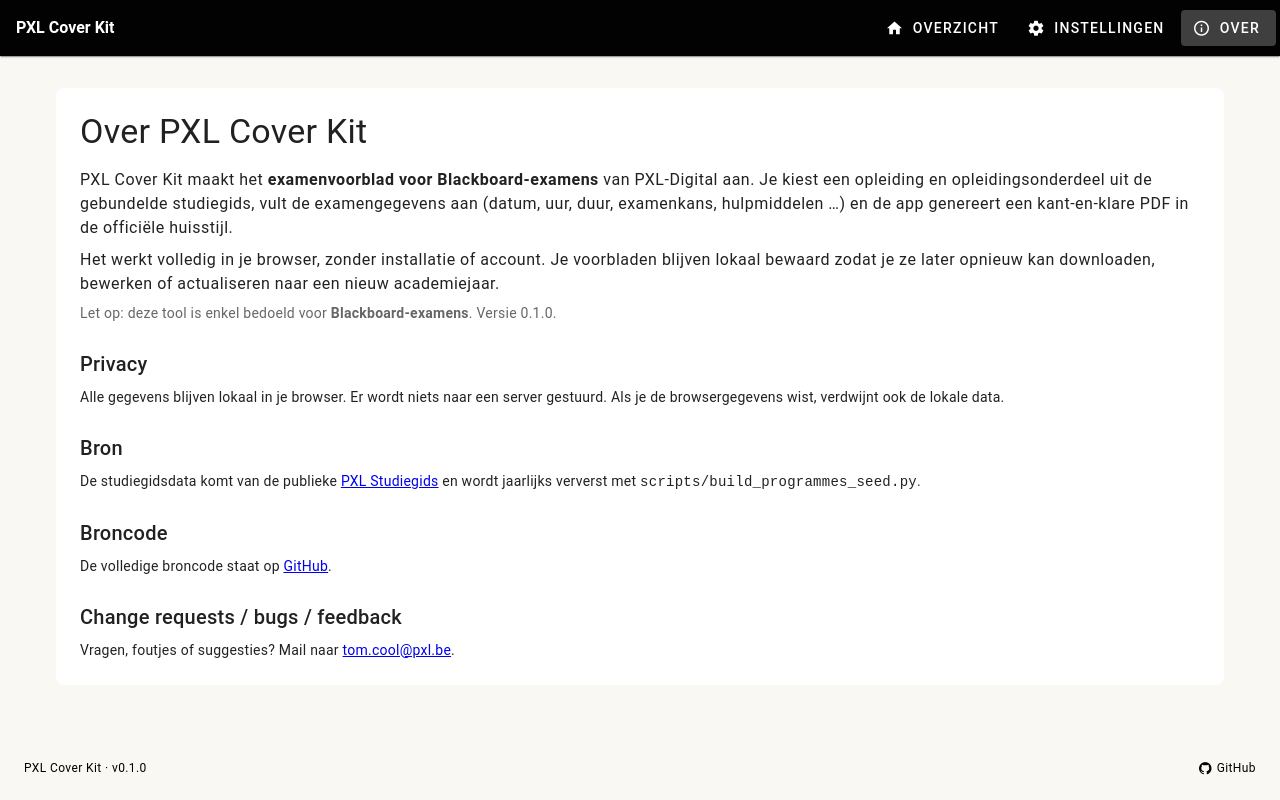
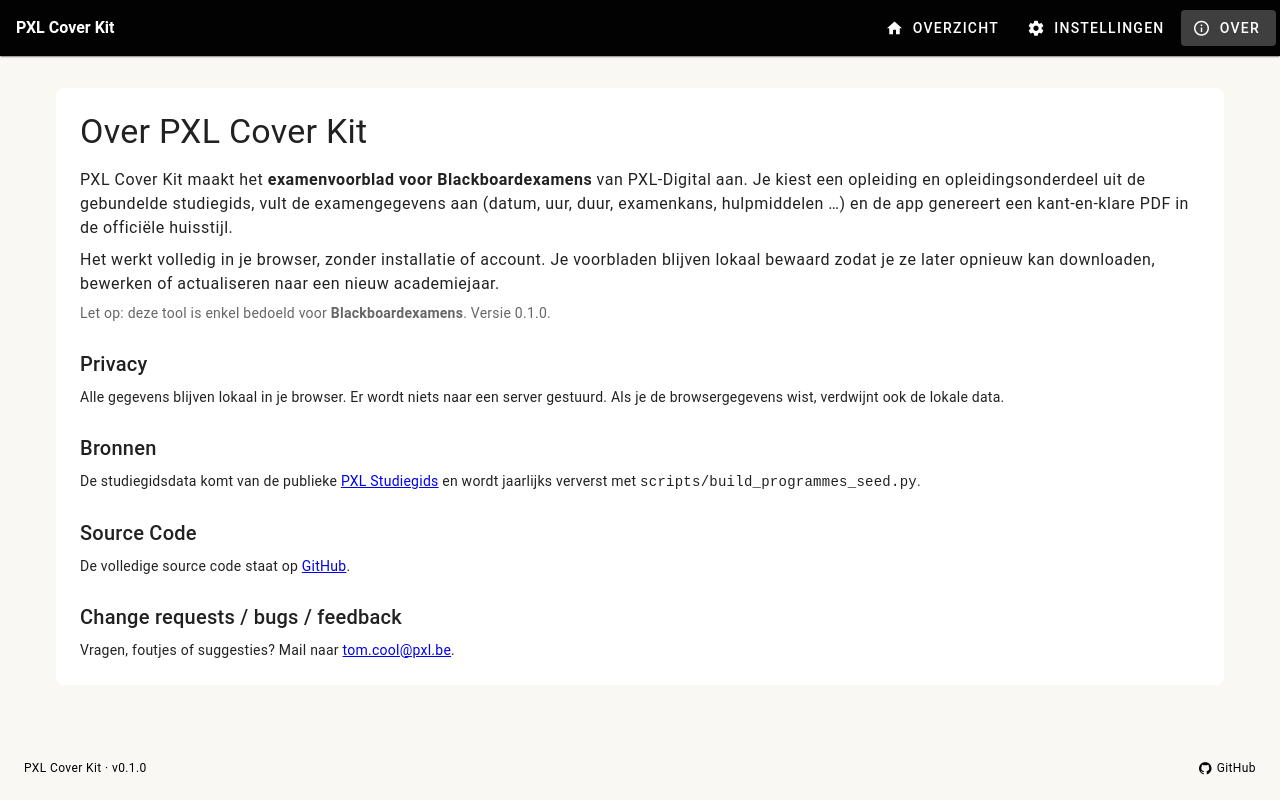
Before and after one commit to tomcoolpxl/pxl-coverkit, a Vue app: page /#/about in a window 1280 px wide. Built offline with nearby package versions, Linux system fonts and the light colour scheme.

Commit message:
fix(about): correct spelling and terminology in AboutPage content for clarity

```diff
--- a/src/features/about/AboutPage.vue
+++ b/src/features/about/AboutPage.vue
@@ -6,7 +6,7 @@
   <v-card variant="flat" class="pa-6">
     <h1 class="text-h4 mb-4">Over PXL Cover Kit</h1>
     <p class="text-body-1 mb-2">
-      PXL Cover Kit maakt het <strong>examenvoorblad voor Blackboard-examens</strong> van
+      PXL Cover Kit maakt het <strong>examenvoorblad voor Blackboardexamens</strong> van
       PXL-Digital aan. Je kiest een opleiding en opleidingsonderdeel uit de gebundelde studiegids,
       vult de examengegevens aan (datum, uur, duur, examenkans, hulpmiddelen …) en de app genereert
       een kant-en-klare PDF in de officiële huisstijl.
@@ -17,7 +17,7 @@
       academiejaar.
     </p>
     <p class="text-body-2 text-medium-emphasis">
-      Let op: deze tool is enkel bedoeld voor <strong>Blackboard-examens</strong>. Versie
+      Let op: deze tool is enkel bedoeld voor <strong>Blackboardexamens</strong>. Versie
       {{ packageJson.version }}.
     </p>
 
@@ -27,7 +27,7 @@
       browsergegevens wist, verdwijnt ook de lokale data.
     </p>
 
-    <h2 class="text-h6 mt-6 mb-2">Bron</h2>
+    <h2 class="text-h6 mt-6 mb-2">Bronnen</h2>
     <p class="text-body-2">
       De studiegidsdata komt van de publieke
       <a href="https://studiegids.pxl.be/" target="_blank" rel="noopener">PXL Studiegids</a>
@@ -35,9 +35,9 @@
       <code>scripts/build_programmes_seed.py</code>.
     </p>
 
-    <h2 class="text-h6 mt-6 mb-2">Broncode</h2>
+    <h2 class="text-h6 mt-6 mb-2">Source Code</h2>
     <p class="text-body-2">
-      De volledige broncode staat op
+      De volledige source code staat op
       <a href="https://github.com/tomcoolpxl/pxl-coverkit" target="_blank" rel="noopener">GitHub</a
       >.
     </p>
--- a/src/features/settings/SettingsPage.vue
+++ b/src/features/settings/SettingsPage.vue
@@ -115,8 +115,8 @@
       </p>
       <p v-else class="text-body-1 mb-1 text-medium-emphasis">—</p>
       <p class="text-caption text-medium-emphasis">
-        Komt uit de gebundelde studiegids-seed; wordt één keer per jaar door een onderhouder
-        vervangen.
+        Komt uit de gebundelde studiegids-seed; wordt één keer per jaar door een maintainer
+        vervangen in september.
       </p>
       <p v-if="programmes.loading" class="text-body-2 text-medium-emphasis mt-3">
         Studiegidsdata wordt geladen…
```
